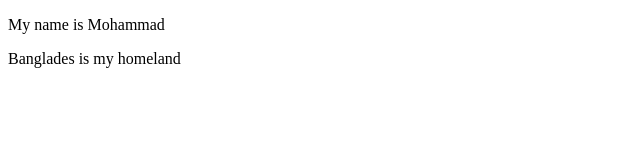
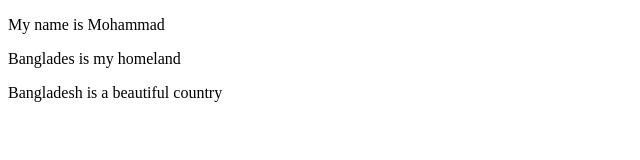
Before and after one commit to mdbinmokhtar/Practice1, a plain HTML site: page index.html in a window 1280 px wide. Shown: the whole page, without its empty margins (0-640 px from the left). Drawn offline with Linux system fonts and the light colour scheme.

Commit message:
third commit

```diff
--- a/index.html
+++ b/index.html
@@ -8,5 +8,6 @@
 <body>
     <P>My name is Mohammad</P>
     <p>Banglades is my homeland</p>
+    <p>Bangladesh is a beautiful country</p>
 </body>
 </html>
```
